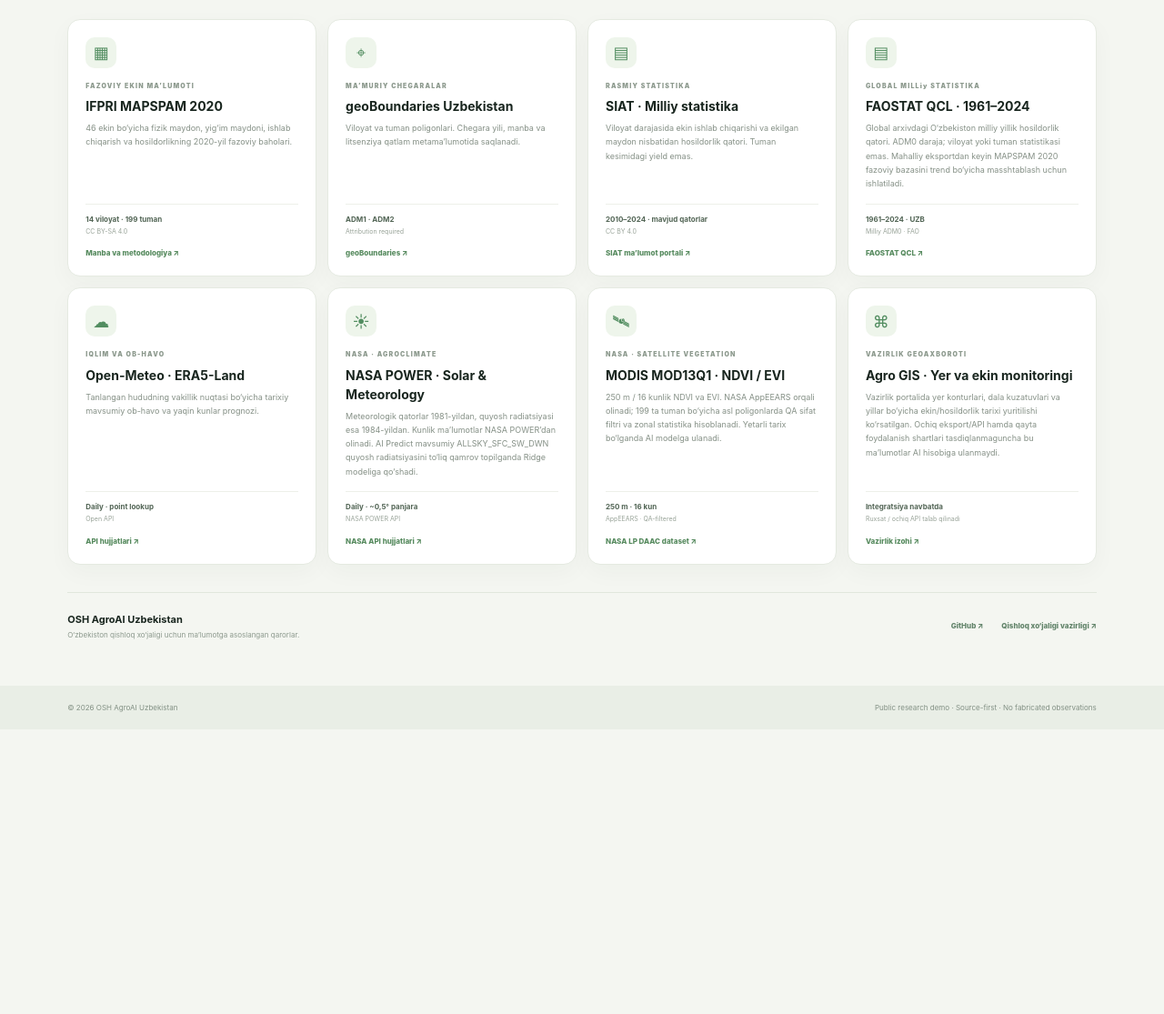
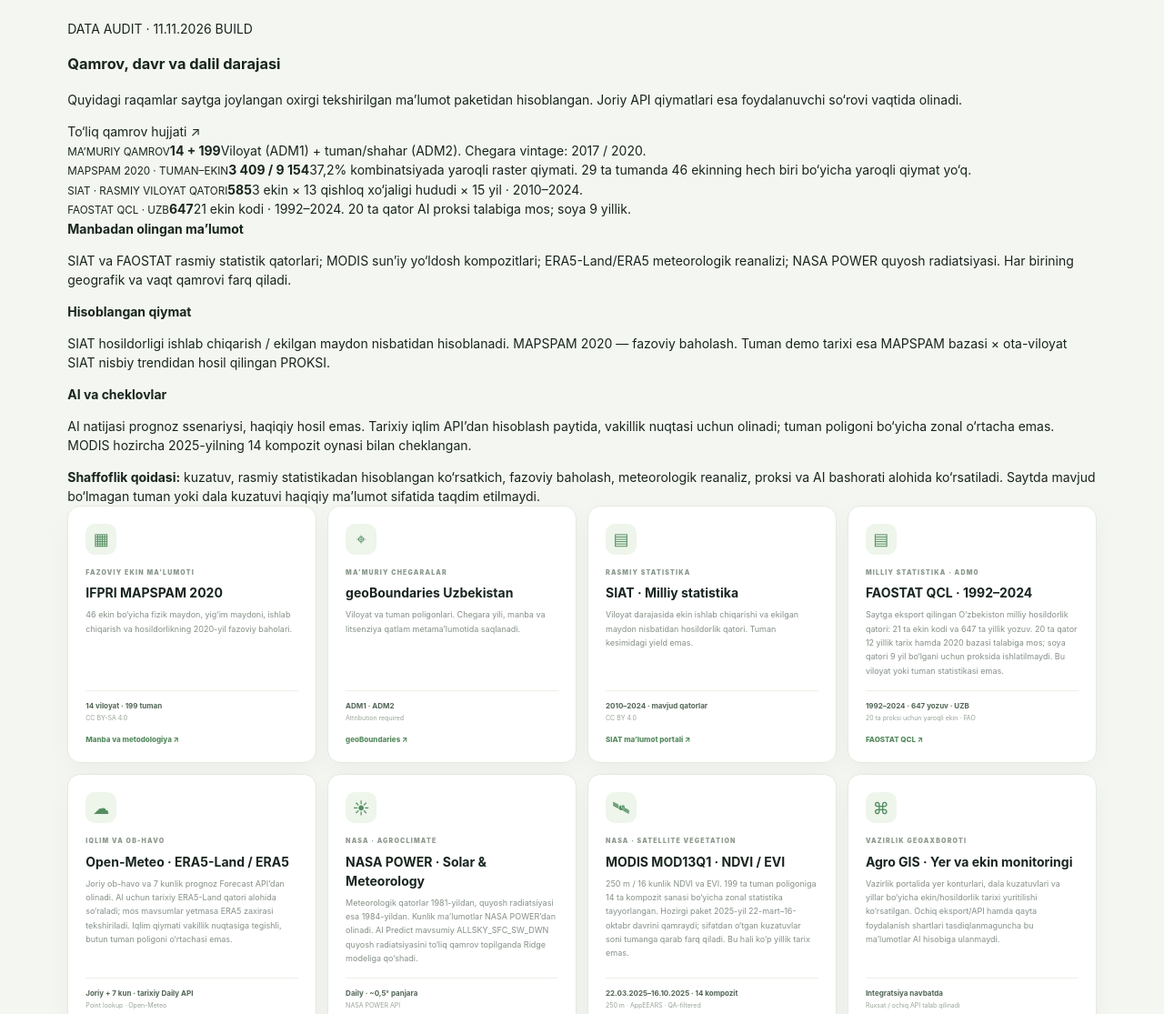
Before and after one commit to Sherzoddd2002/osh-agriculture-uzbekistan, a plain HTML site: page index.html in a window 1280 px wide. Shown: the part 3180-4295 px from the top of the page at 91% size. Before the commit the page ends 3982 px from the top, so only its background shows below. Drawn offline with nearby package versions, Linux system fonts and the light colour scheme; no server answers.

Commit message:
Publish transparent data coverage and correct FAOSTAT dates

```diff
--- a/index.html
+++ b/index.html
@@ -192,20 +192,39 @@
 
       <section class="section sources-section" id="sources">
         <div class="section-heading"><div><div class="section-kicker">03 / DATA PROVENANCE</div><h2>Ma’lumotlar va manbalar</h2><p>Har bir ko‘rsatkich qaysi manbadan olingani va qanday cheklovga ega ekanini ko‘ring.</p></div></div>
+
+        <div class="coverage-panel" aria-label="Ma’lumotlar qamrovi va ishonchliligi">
+          <div class="coverage-panel-head">
+            <div><span class="coverage-kicker">DATA AUDIT · 11.11.2026 BUILD</span><h3>Qamrov, davr va dalil darajasi</h3><p>Quyidagi raqamlar saytga joylangan oxirgi tekshirilgan ma’lumot paketidan hisoblangan. Joriy API qiymatlari esa foydalanuvchi so‘rovi vaqtida olinadi.</p></div>
+            <a class="coverage-report-link" href="https://github.com/Sherzoddd2002/osh-agriculture-uzbekistan/blob/main/DATA_COVERAGE.md" target="_blank" rel="noopener">To‘liq qamrov hujjati ↗</a>
+          </div>
+          <div class="coverage-kpis">
+            <div class="coverage-kpi"><small>MA’MURIY QAMROV</small><strong>14 + 199</strong><span>Viloyat (ADM1) + tuman/shahar (ADM2). Chegara vintage: 2017 / 2020.</span></div>
+            <div class="coverage-kpi"><small>MAPSPAM 2020 · TUMAN–EKIN</small><strong>3 409 / 9 154</strong><span>37,2% kombinatsiyada yaroqli raster qiymati. 29 ta tumanda 46 ekinning hech biri bo‘yicha yaroqli qiymat yo‘q.</span></div>
+            <div class="coverage-kpi"><small>SIAT · RASMIY VILOYAT QATORI</small><strong>585</strong><span>3 ekin × 13 qishloq xo‘jaligi hududi × 15 yil · 2010–2024.</span></div>
+            <div class="coverage-kpi"><small>FAOSTAT QCL · UZB</small><strong>647</strong><span>21 ekin kodi · 1992–2024. 20 ta qator AI proksi talabiga mos; soya 9 yillik.</span></div>
+          </div>
+          <div class="coverage-explain-grid">
+            <article><b>Manbadan olingan ma’lumot</b><p>SIAT va FAOSTAT rasmiy statistik qatorlari; MODIS sun’iy yo‘ldosh kompozitlari; ERA5-Land/ERA5 meteorologik reanalizi; NASA POWER quyosh radiatsiyasi. Har birining geografik va vaqt qamrovi farq qiladi.</p></article>
+            <article><b>Hisoblangan qiymat</b><p>SIAT hosildorligi ishlab chiqarish / ekilgan maydon nisbatidan hisoblanadi. MAPSPAM 2020 — fazoviy baholash. Tuman demo tarixi esa MAPSPAM bazasi × ota-viloyat SIAT nisbiy trendidan hosil qilingan PROKSI.</p></article>
+            <article><b>AI va cheklovlar</b><p>AI natijasi prognoz ssenariysi, haqiqiy hosil emas. Tarixiy iqlim API’dan hisoblash paytida, vakillik nuqtasi uchun olinadi; tuman poligoni bo‘yicha zonal o‘rtacha emas. MODIS hozircha 2025-yilning 14 kompozit oynasi bilan cheklangan.</p></article>
+          </div>
+          <div class="coverage-method-note"><b>Shaffoflik qoidasi:</b> kuzatuv, rasmiy statistikadan hisoblangan ko‘rsatkich, fazoviy baholash, meteorologik reanaliz, proksi va AI bashorati alohida ko‘rsatiladi. Saytda mavjud bo‘lmagan tuman yoki dala kuzatuvi haqiqiy ma’lumot sifatida taqdim etilmaydi.</div>
+        </div>
         <div class="source-grid">
           <article class="source-card"><div class="source-symbol">▦</div><span class="source-type">FAZOVIY EKIN MA’LUMOTI</span><h3>IFPRI MAPSPAM 2020</h3><p>46 ekin bo‘yicha fizik maydon, yig‘im maydoni, ishlab chiqarish va hosildorlikning 2020-yil fazoviy baholari.</p><div class="source-meta"><b>14 viloyat · 199 tuman</b><span>CC BY-SA 4.0</span></div><a href="https://doi.org/10.7910/DVN/SWPENT" target="_blank" rel="noopener">Manba va metodologiya ↗</a></article>
           <article class="source-card"><div class="source-symbol">⌖</div><span class="source-type">MA’MURIY CHEGARALAR</span><h3>geoBoundaries Uzbekistan</h3><p>Viloyat va tuman poligonlari. Chegara yili, manba va litsenziya qatlam metama’lumotida saqlanadi.</p><div class="source-meta"><b>ADM1 · ADM2</b><span>Attribution required</span></div><a href="https://www.geoboundaries.org/" target="_blank" rel="noopener">geoBoundaries ↗</a></article>
           <article class="source-card"><div class="source-symbol">▤</div><span class="source-type">RASMIY STATISTIKA</span><h3>SIAT · Milliy statistika</h3><p>Viloyat darajasida ekin ishlab chiqarishi va ekilgan maydon nisbatidan hosildorlik qatori. Tuman kesimidagi yield emas.</p><div class="source-meta"><b>2010–2024 · mavjud qatorlar</b><span>CC BY 4.0</span></div><a href="https://siat.stat.uz/" target="_blank" rel="noopener">SIAT ma’lumot portali ↗</a></article>
-          <article class="source-card"><div class="source-symbol">▤</div><span class="source-type">GLOBAL MILLiy STATISTIKA</span><h3>FAOSTAT QCL · 1961–2024</h3><p>Global arxivdagi O‘zbekiston milliy yillik hosildorlik qatori. ADM0 daraja; viloyat yoki tuman statistikasi emas. Mahalliy eksportdan keyin MAPSPAM 2020 fazoviy bazasini trend bo‘yicha masshtablash uchun ishlatiladi.</p><div class="source-meta"><b>1961–2024 · UZB</b><span>Milliy ADM0 · FAO</span></div><a href="https://www.fao.org/faostat/en/#data/QCL" target="_blank" rel="noopener">FAOSTAT QCL ↗</a></article>
-          <article class="source-card"><div class="source-symbol">☁</div><span class="source-type">IQLIM VA OB-HAVO</span><h3>Open-Meteo · ERA5-Land</h3><p>Tanlangan hududning vakillik nuqtasi bo‘yicha tarixiy mavsumiy ob-havo va yaqin kunlar prognozi.</p><div class="source-meta"><b>Daily · point lookup</b><span>Open API</span></div><a href="https://open-meteo.com/" target="_blank" rel="noopener">API hujjatlari ↗</a></article>
+          <article class="source-card"><div class="source-symbol">▤</div><span class="source-type">MILLIY STATISTIKA · ADM0</span><h3>FAOSTAT QCL · 1992–2024</h3><p>Saytga eksport qilingan O‘zbekiston milliy hosildorlik qatori: 21 ta ekin kodi va 647 ta yillik yozuv. 20 ta qator 12 yillik tarix hamda 2020 bazasi talabiga mos; soya qatori 9 yil bo‘lgani uchun proksida ishlatilmaydi. Bu viloyat yoki tuman statistikasi emas.</p><div class="source-meta"><b>1992–2024 · 647 yozuv · UZB</b><span>20 ta proksi uchun yaroqli ekin · FAO</span></div><a href="https://www.fao.org/faostat/en/#data/QCL" target="_blank" rel="noopener">FAOSTAT QCL ↗</a></article>
+          <article class="source-card"><div class="source-symbol">☁</div><span class="source-type">IQLIM VA OB-HAVO</span><h3>Open-Meteo · ERA5-Land / ERA5</h3><p>Joriy ob-havo va 7 kunlik prognoz Forecast API’dan olinadi. AI uchun tarixiy ERA5-Land qatori alohida so‘raladi; mos mavsumlar yetmasa ERA5 zaxirasi tekshiriladi. Iqlim qiymati vakillik nuqtasiga tegishli, butun tuman poligoni o‘rtachasi emas.</p><div class="source-meta"><b>Joriy + 7 kun · tarixiy Daily API</b><span>Point lookup · Open-Meteo</span></div><a href="https://open-meteo.com/" target="_blank" rel="noopener">API hujjatlari ↗</a></article>
           <article class="source-card"><div class="source-symbol">☀</div><span class="source-type">NASA · AGROCLIMATE</span><h3>NASA POWER · Solar &amp; Meteorology</h3><p>Meteorologik qatorlar 1981-yildan, quyosh radiatsiyasi esa 1984-yildan. Kunlik ma’lumotlar NASA POWER’dan olinadi. AI Predict mavsumiy ALLSKY_SFC_SW_DWN quyosh radiatsiyasini to‘liq qamrov topilganda Ridge modeliga qo‘shadi.</p><div class="source-meta"><b>Daily · ~0,5° panjara</b><span>NASA POWER API</span></div><a href="https://power.larc.nasa.gov/docs/services/api/temporal/daily/" target="_blank" rel="noopener">NASA API hujjatlari ↗</a></article>
-          <article class="source-card"><div class="source-symbol">🛰</div><span class="source-type">NASA · SATELLITE VEGETATION</span><h3>MODIS MOD13Q1 · NDVI / EVI</h3><p>250 m / 16 kunlik NDVI va EVI. NASA AppEEARS orqali olinadi; 199 ta tuman bo‘yicha asl poligonlarda QA sifat filtri va zonal statistika hisoblanadi. Yetarli tarix bo‘lganda AI modelga ulanadi.</p><div class="source-meta"><b>250 m · 16 kun</b><span>AppEEARS · QA-filtered</span></div><a href="https://doi.org/10.5067/MODIS/MOD13Q1.061" target="_blank" rel="noopener">NASA LP DAAC dataset ↗</a></article>
+          <article class="source-card"><div class="source-symbol">🛰</div><span class="source-type">NASA · SATELLITE VEGETATION</span><h3>MODIS MOD13Q1 · NDVI / EVI</h3><p>250 m / 16 kunlik NDVI va EVI. 199 ta tuman poligoniga 14 ta kompozit sanasi bo‘yicha zonal statistika tayyorlangan. Hozirgi paket 2025-yil 22-mart–16-oktabr davrini qamraydi; sifatdan o‘tgan kuzatuvlar soni tumanga qarab farq qiladi. Bu hali ko‘p yillik tarix emas.</p><div class="source-meta"><b>22.03.2025–16.10.2025 · 14 kompozit</b><span>250 m · AppEEARS · QA-filtered</span></div><a href="https://doi.org/10.5067/MODIS/MOD13Q1.061" target="_blank" rel="noopener">NASA LP DAAC dataset ↗</a></article>
           <article class="source-card"><div class="source-symbol">⌘</div><span class="source-type">VAZIRLIK GEOAXBOROTI</span><h3>Agro GIS · Yer va ekin monitoringi</h3><p>Vazirlik portalida yer konturlari, dala kuzatuvlari va yillar bo‘yicha ekin/hosildorlik tarixi yuritilishi ko‘rsatilgan. Ochiq eksport/API hamda qayta foydalanish shartlari tasdiqlanmaguncha bu ma’lumotlar AI hisobiga ulanmaydi.</p><div class="source-meta"><b>Integratsiya navbatda</b><span>Ruxsat / ochiq API talab qilinadi</span></div><a href="https://gov.uz/oz/agro/pages/geoaxborot-tizimi" target="_blank" rel="noopener">Vazirlik izohi ↗</a></article>
         </div>
         <div class="source-footer"><div><b>OSH AgroAI Uzbekistan</b><span>O‘zbekiston qishloq xo‘jaligi uchun ma’lumotga asoslangan qarorlar.</span></div><div class="footer-links"><a href="https://github.com/Sherzoddd2002/osh-agriculture-uzbekistan" target="_blank" rel="noopener">GitHub ↗</a><a href="https://gov.uz/oz/agro" target="_blank" rel="noopener">Qishloq xo‘jaligi vazirligi ↗</a></div></div>
       </section>
     </main>
-    <footer class="page-footer"><span>© 2026 OSH AgroAI Uzbekistan</span><span>Public research demo · Source-first · No fabricated observations</span></footer>
+    <footer class="page-footer"><span>© 2026 OSH AgroAI Uzbekistan</span><span>Public research demo · Source-first · Proxy labelled · No fabricated observations</span></footer>
   </div>
 
   <script src="https://unpkg.com/leaflet@1.9.4/dist/leaflet.js" integrity="sha256-20nQCchB9co0qIjJZRGuk2/Z9VM+kNiyxNV1lvTlZBo=" crossorigin=""></script>
```
